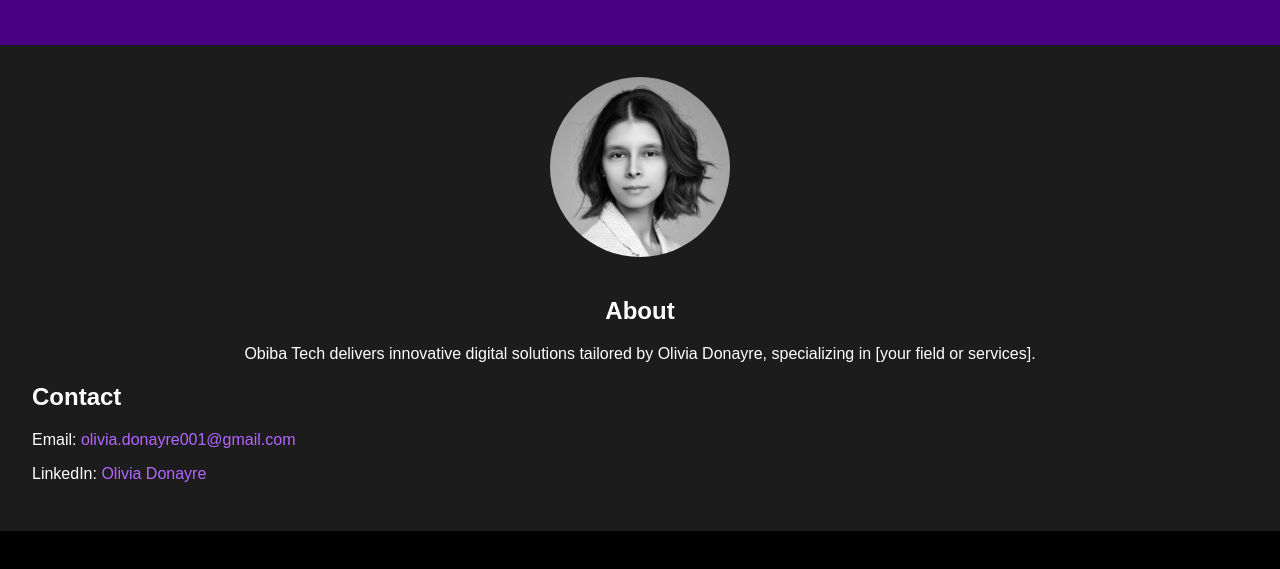
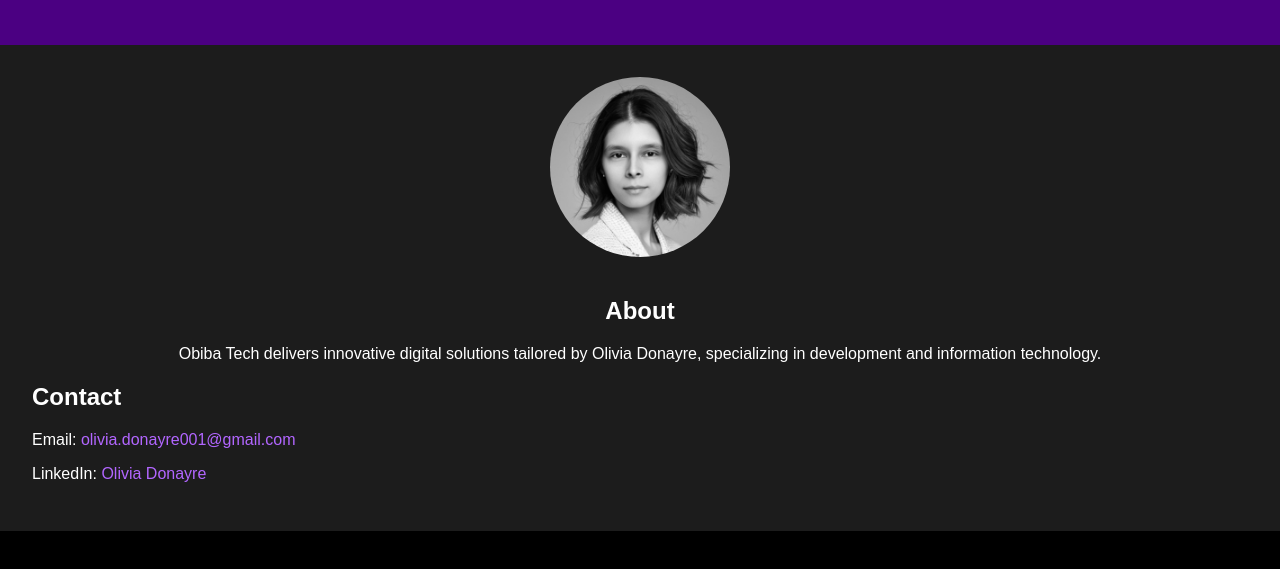
Before and after one commit to ecrce/obibatech, a plain HTML site: page index.html in a window 1280 px wide. Shown: the part 133-702 px from the top of the page. Drawn offline with Linux system fonts and the light colour scheme.

Commit message:
Update index.html

```diff
--- a/index.html
+++ b/index.html
@@ -15,7 +15,7 @@
     <section class="profile">
       <img src="olivia.jpg" alt="Olivia Donayre" class="profile-img" />
       <h2>About</h2>
-      <p>Obiba Tech delivers innovative digital solutions tailored by Olivia Donayre, specializing in [your field or services].</p>
+      <p>Obiba Tech delivers innovative digital solutions tailored by Olivia Donayre, specializing in development and information technology.</p>
     </section>
     <section>
       <h2>Contact</h2>
```
